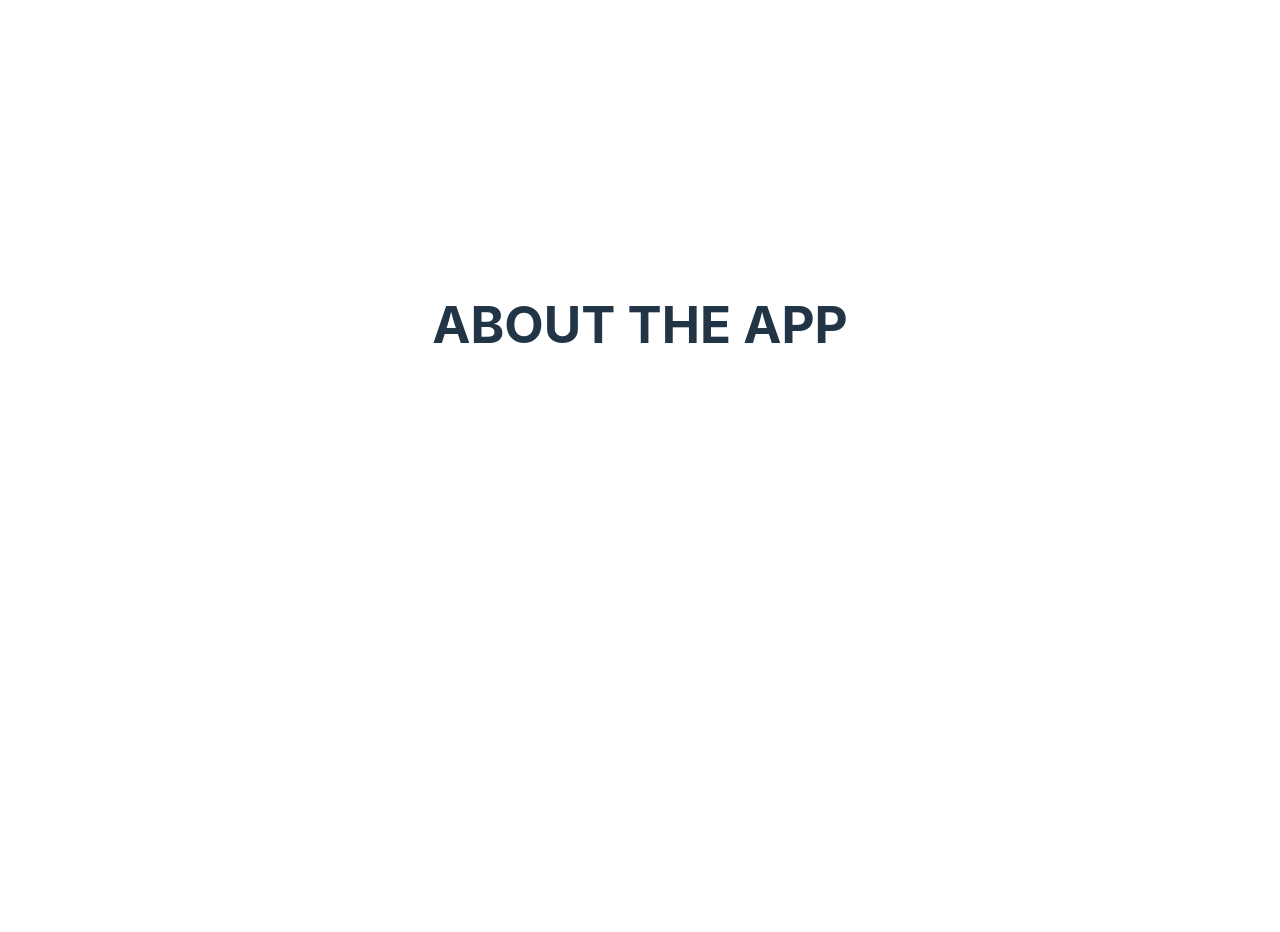
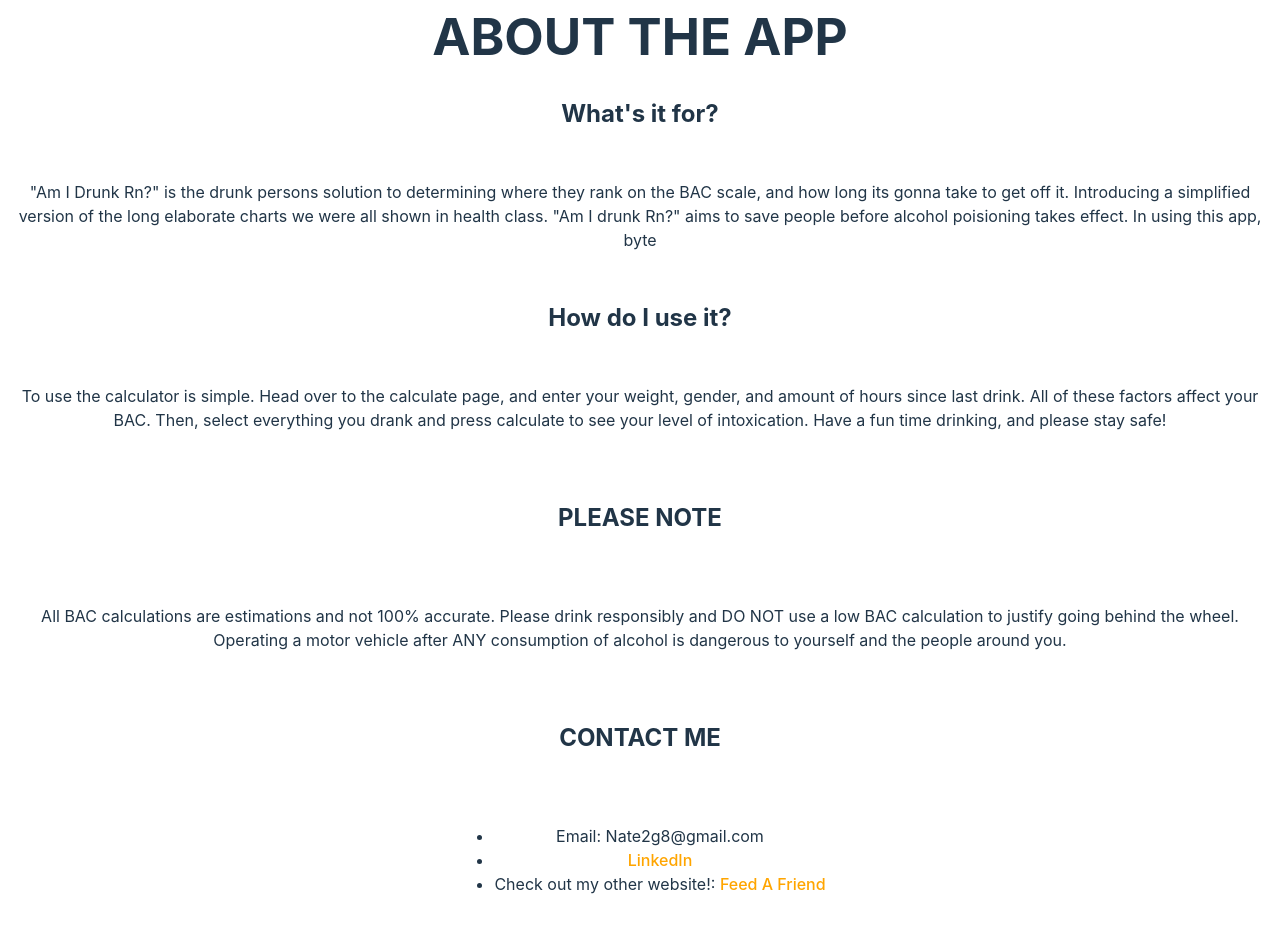
Before and after one commit to nategarelik/Am-I-Drunk-RN-, a React (Vite) app in the folder BAC_CALC/: page /About in a window 1280 px wide. Shown: the top 932 px of the page. Before the commit the page ends 800 px from the top, so only its background shows below. Built offline with nearby package versions, Linux system fonts and the light colour scheme.

Commit message:
launching

```diff
--- a/BAC_CALC/src/Components/About/About.jsx
+++ b/BAC_CALC/src/Components/About/About.jsx
@@ -7,6 +7,25 @@ const About = () => {
     <>
     <div className='main-container'>
         <h1 className='main-header'>ABOUT THE APP</h1>
+        <h2 className='main-header'>What's it for?</h2>
+        <p>"Am I Drunk Rn?" is the drunk persons solution to determining where they rank on the BAC scale, and how long its gonna take to get off it.
+           Introducing a simplified version of the long elaborate charts we were all shown in health class.
+           "Am I drunk Rn?" aims to save people before alcohol poisioning takes effect. In using this app, byte</p>
+        <h2 className='main-header'>How do I use it?</h2>
+        <p>To use the calculator is simple. Head over to the calculate page, and enter your weight, gender, and amount of hours since last drink.
+          All of these factors affect your BAC. Then, select everything you drank and press calculate to see your level of intoxication. Have a fun time drinking, and please stay safe!</p>
+        <h2>PLEASE NOTE</h2>
+        <p>All BAC calculations are estimations and not 100% accurate. Please drink responsibly and DO NOT use a low BAC
+          calculation to justify going behind the wheel. Operating a motor vehicle after ANY consumption of alcohol is dangerous to
+          yourself and the people around you.
+        </p>
+
+        <h2>CONTACT ME</h2>
+        <ul>
+          <li>Email: Nate2g8@gmail.com</li>
+          <li><a href="www.linkedin.com/in/nathaniel-garelik-0b7304296">LinkedIn</a></li>
+          <li>Check out my other website!: <a href="https://feedafriendbx.com/">Feed A Friend</a></li>
+        </ul>
 
     </div>
 
--- a/BAC_CALC/src/Components/Calculator/BACpage.jsx
+++ b/BAC_CALC/src/Components/Calculator/BACpage.jsx
@@ -1,6 +1,6 @@
 // initialBACpage.jsx
 import React, { useContext, useState, useEffect } from 'react';
-import BACContext from './BACContext.js';
+// import BACContext from './BACContext.js';
 import './BAC.css'
 
 const BACpage = () => {
@@ -16,6 +16,7 @@ const BACpage = () => {
   const savedBAC = localStorage.getItem('BAC');
   const initialBAC = savedBAC ? parseFloat(savedBAC) : 0;
   // const { initialBAC } = useContext(BACContext);
+
   //useStates
   const [intoxLevel, setintoxLevel] = useState('No Level Set.')
   const [intoxPhoto, setIntoxPhoto] = useState('')
--- a/BAC_CALC/src/Components/Calculator/Calculator.jsx
+++ b/BAC_CALC/src/Components/Calculator/Calculator.jsx
@@ -148,6 +148,7 @@ const handleCalculate = () => {
             <input
               type="number"
               value={weight}
+              onClick={(e) => e.target.value = ""}
               onChange={(e) => setWeight(e.target.value)}
               placeholder="Enter your weight"
             />
```
